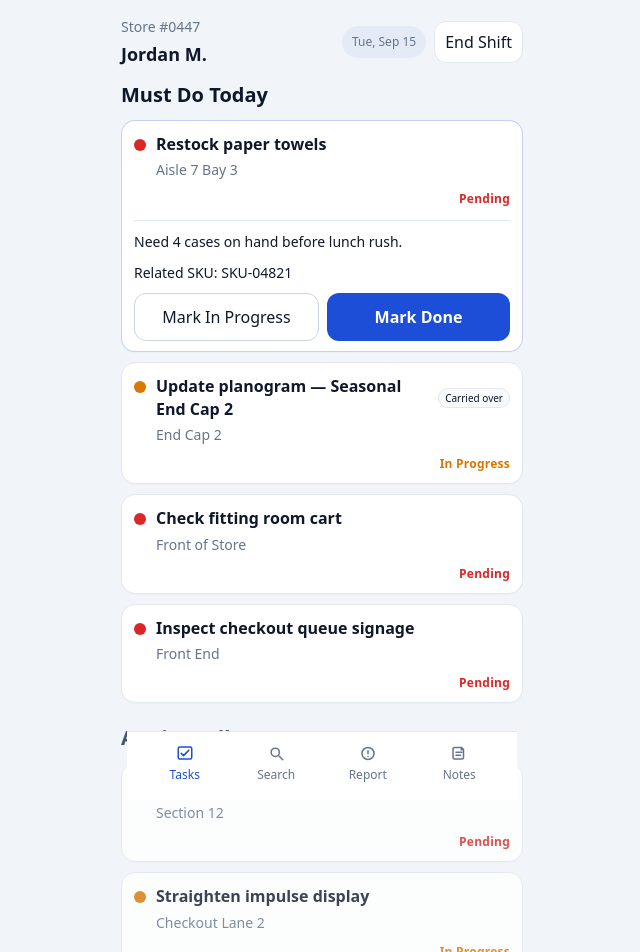
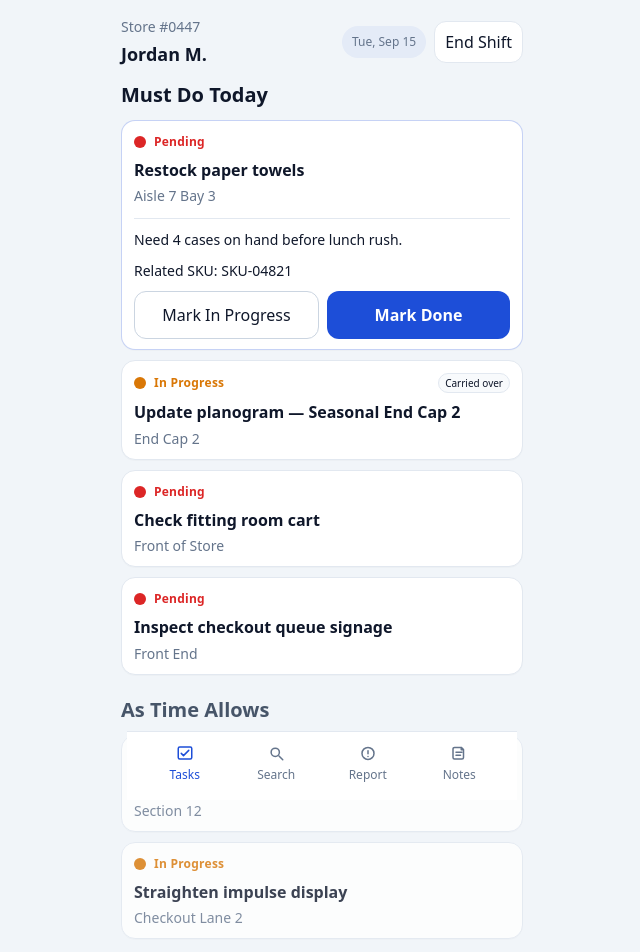
Before and after one commit to MeganHewitt/P303, a Vue app: page / in a window 1280 px wide. Shown: the top 952 px of the page, without its empty margins (318-958 px from the left). Built offline with nearby package versions, Linux system fonts and the light colour scheme.

Commit message:
card design updates

```diff
--- a/src/App.vue
+++ b/src/App.vue
@@ -70,12 +70,14 @@ const uncompletedTasks = computed(() => tasks.value.filter((task) => task.status
 
 const filteredProducts = computed(() => {
   const query = searchQuery.value.trim().toLowerCase()
-  if (!query) return products.value
+  if (!query) return [...products.value].sort((a, b) => a.sku.localeCompare(b.sku))
 
-  return products.value.filter(
-    (product) =>
-      product.name.toLowerCase().includes(query) || product.sku.toLowerCase().includes(query),
-  )
+  return [...products.value]
+    .filter(
+      (product) =>
+        product.name.toLowerCase().includes(query) || product.sku.toLowerCase().includes(query),
+    )
+    .sort((a, b) => a.sku.localeCompare(b.sku))
 })
 
 const navItems = [
@@ -188,20 +190,19 @@ onMounted(() => {
             @click="toggleTask(task.id)"
           >
             <div class="task-main-row">
-              <div class="task-status-dot" :style="{ background: statusColor(task.status) }"></div>
               <div class="task-copy">
                 <div class="task-title-row">
-                  <h3>{{ task.title }}</h3>
+                  <div class="task-status-inline">
+                    <span class="task-status-dot" :style="{ background: statusColor(task.status) }"></span>
+                    <span class="status-badge" :style="{ color: statusColor(task.status) }">
+                      {{ task.status === 'pending' ? 'Pending' : task.status === 'in-progress' ? 'In Progress' : 'Done' }}
+                    </span>
+                  </div>
                   <span v-if="task.carriedOver" class="carried-over">Carried over</span>
                 </div>
+                <h3>{{ task.title }}</h3>
                 <p>{{ task.location }}</p>
               </div>
-            </div>
-
-            <div class="task-badges">
-              <span class="status-badge" :style="{ color: statusColor(task.status) }">
-                {{ task.status === 'pending' ? 'Pending' : task.status === 'in-progress' ? 'In Progress' : 'Done' }}
-              </span>
             </div>
 
             <div v-if="expandedTaskIds.includes(task.id)" class="task-details">
@@ -237,20 +238,19 @@ onMounted(() => {
             @click="toggleTask(task.id)"
           >
             <div class="task-main-row">
-              <div class="task-status-dot" :style="{ background: statusColor(task.status) }"></div>
               <div class="task-copy">
                 <div class="task-title-row">
-                  <h3>{{ task.title }}</h3>
+                  <div class="task-status-inline">
+                    <span class="task-status-dot" :style="{ background: statusColor(task.status) }"></span>
+                    <span class="status-badge" :style="{ color: statusColor(task.status) }">
+                      {{ task.status === 'pending' ? 'Pending' : task.status === 'in-progress' ? 'In Progress' : 'Done' }}
+                    </span>
+                  </div>
                   <span v-if="task.carriedOver" class="carried-over">Carried over</span>
                 </div>
+                <h3>{{ task.title }}</h3>
                 <p>{{ task.location }}</p>
               </div>
-            </div>
-
-            <div class="task-badges">
-              <span class="status-badge" :style="{ color: statusColor(task.status) }">
-                {{ task.status === 'pending' ? 'Pending' : task.status === 'in-progress' ? 'In Progress' : 'Done' }}
-              </span>
             </div>
 
             <div v-if="expandedTaskIds.includes(task.id)" class="task-details">
@@ -314,8 +314,8 @@ onMounted(() => {
           class="product-item"
           @click="openProductSheet(product)"
         >
+          <div class="product-sku">{{ product.sku }}</div>
           <div class="product-name">{{ product.name }}</div>
-          <div class="product-sku">{{ product.sku }}</div>
           <div class="product-row">
             <span>{{ product.aisle }} • {{ product.bay }}</span>
             <span class="status-badge" :style="{ color: statusColor(product.stockStatus) }">
@@ -582,8 +582,14 @@ textarea {
   width: 12px;
   height: 12px;
   border-radius: 50%;
-  margin-top: 6px;
   flex-shrink: 0;
+  display: inline-block;
+}
+
+.task-status-inline {
+  display: inline-flex;
+  align-items: center;
+  gap: 8px;
 }
 
 .task-copy {
@@ -595,6 +601,7 @@ textarea {
   justify-content: space-between;
   align-items: center;
   gap: 8px;
+  margin-bottom: 8px;
 }
 
 .task-card h3 {
```
Also changed, not shown: 5 other files (tests, documents, lock files or other folders).
